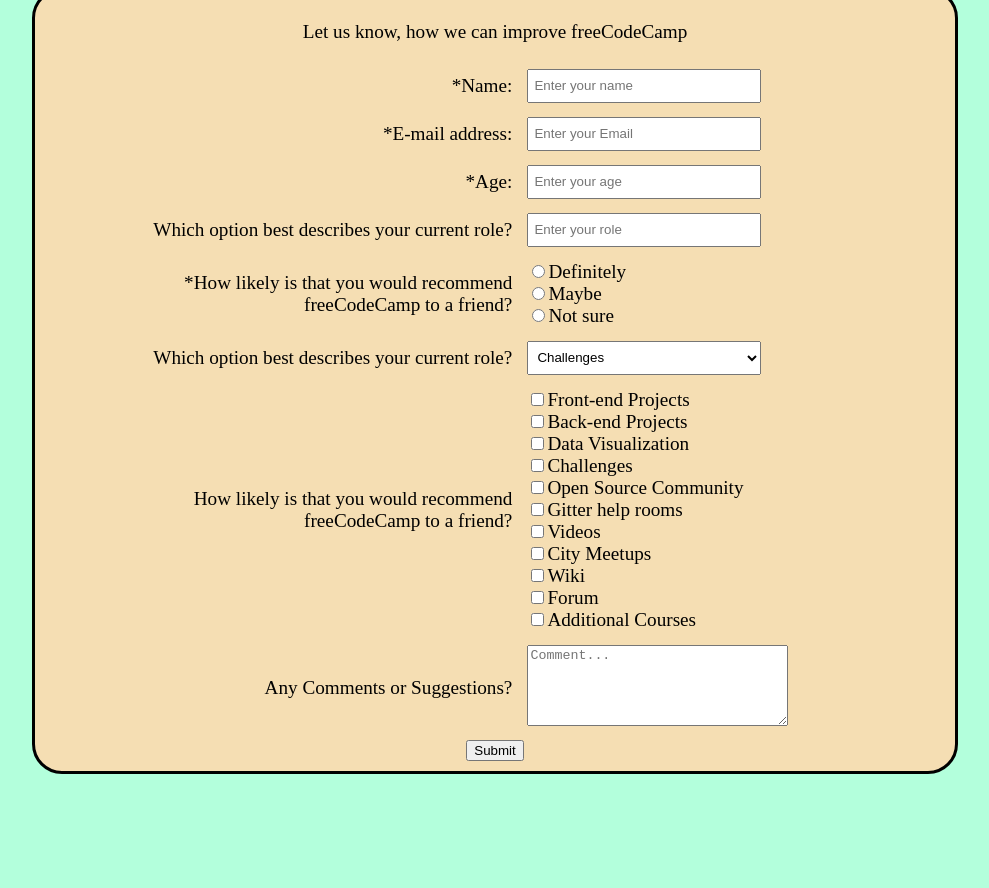
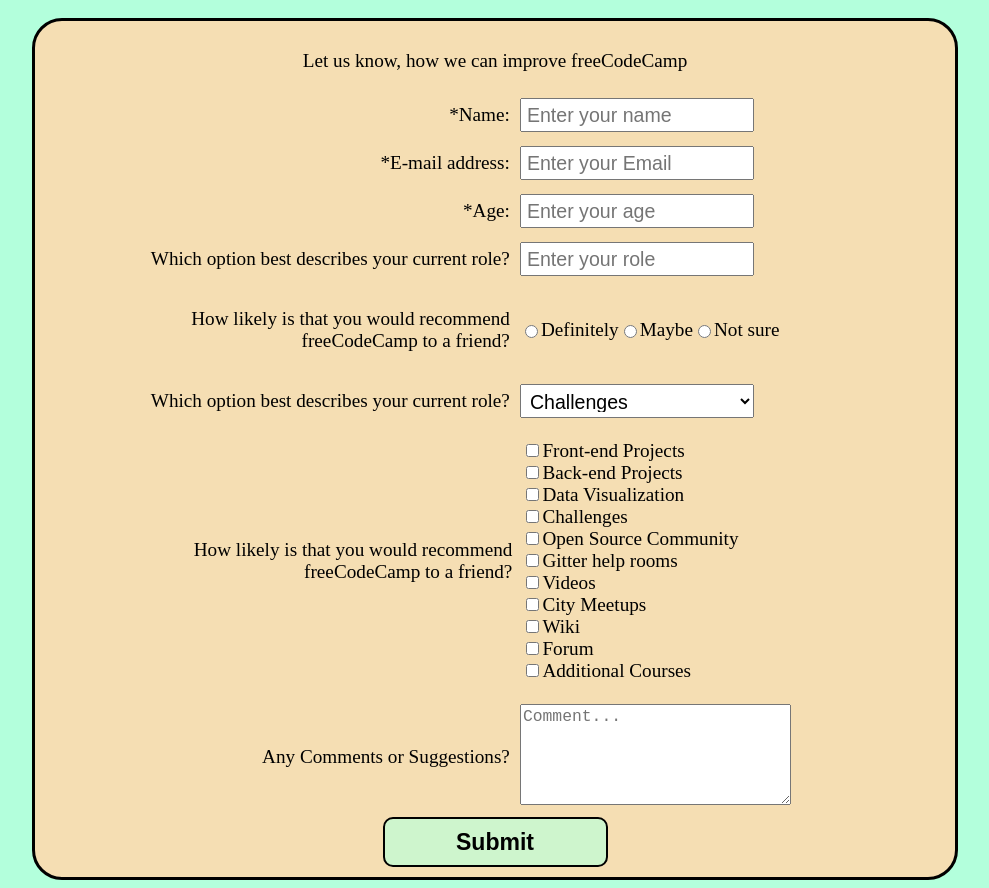
Before and after one commit to Tomas-Kaiser/Build-a-Survey-Form---FreeCodeCamp, a plain HTML site: page index.html in a window 1280 px wide. Shown: the part 111-999 px from the top of the page, without its empty margins (145-1134 px from the left). Before the commit the page ends 893 px from the top, so only its background shows below. Drawn offline with Linux system fonts and the light colour scheme.

Commit message:
Modified button

```diff
--- a/index.html
+++ b/index.html
@@ -45,8 +45,8 @@
          </div>
 
          <div class="rowTab">
-                  <div class="labels"><label for="recommendation">*How likely is that you would recommend freeCodeCamp to a friend?</label></div>
-                  <div class="rightTab">
+                  <div class="labels"><label for="recommendation">How likely is that you would recommend freeCodeCamp to a friend?</label></div>
+                  <div class="rightTab radio">
                         <input type="radio" id="recommendation"  name="rec" value="definitely">Definitely <br>
                         <input type="radio" id="recommendation"  name="rec" value="maybe">Maybe <br>
                         <input type="radio" id="recommendation"  name="rec" value="not sure">Not sure <br>
@@ -84,7 +84,7 @@
 
          <div class="rowTab">
                   <div class="labels"><label for="comment">Any Comments or Suggestions?</label></div>
-                  <div class="rightTab"><textarea name="comments" id="comment" cols="30" rows="5" placeholder="Comment..."></textarea></div>
+                  <div class="rightTab"><textarea name="comments" id="comment" cols="25" rows="5" placeholder="Comment..."></textarea></div>
          </div>
 
          <button type="submit">Submit</button>
--- a/style.css
+++ b/style.css
@@ -6,6 +6,7 @@
 header {
    text-align: center;
    font-family: Lobster, serif;
+   font-size: 1.3em;
 }
 
 main {
@@ -29,7 +30,6 @@
 .labels {
    width: 45%;
    text-align: right;
-   position: relative;
    margin: auto 0px;
 
 }
@@ -39,8 +39,17 @@
    display: inline-block;
    padding: 5px;
    width: 40%;
-   position: relative;
-   left: 10px;
+   margin-left: 5px;
+}
+
+.rightTab.radio {
+   height: 80px;
+   display: flex;
+   align-items: center;
+}
+
+#checkbox {
+   padding: 13px 0 13px 5px;
 }
 
 #checkbox {
@@ -53,10 +62,26 @@
    height: 20px;
    width: 220px;
    padding: 5px;
+   font-size: 1.02em;
 }
 
 .select-field {
    height: 34px;
    width: 234px;
    padding: 5px;
+   font-size: 1.02em;
 }
+
+#comment {
+   font-size: 1.05em;
+}
+
+button {
+   width: 25%;
+   height: 50px;
+   font-size: 1.2em;
+   background: rgb(206, 245, 205);
+   font-weight: bold;
+   border: 2px solid black;
+   border-radius: 10px;
+}
```
